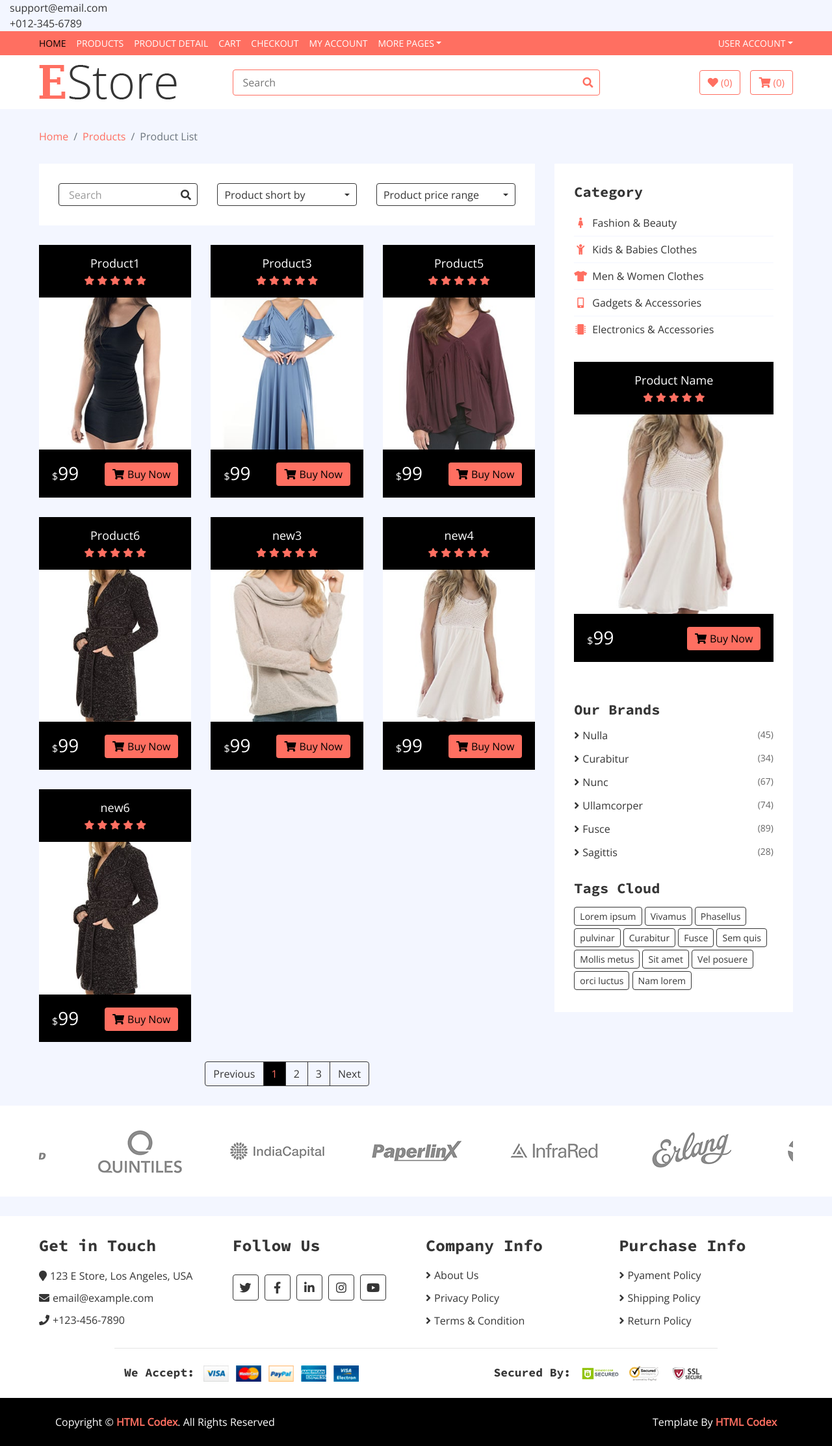
After one commit to rudysameer/Ecommerce, a Django app: a page that uses templates/brand.html in a window 1280 px wide. The commit adds this page. Shown: the whole page at 65% size. Run offline with Django 4.2, Linux system fonts and the light colour scheme; data comes from the database, SQL or seed files in the repository; both versions use the stored data as it was after the commit; some libraries are stand-ins or nearby versions.

Commit message:
new commit

```diff
--- a/home/models.py
+++ b/home/models.py
@@ -61,7 +61,7 @@ LABELS = (('default','default'),('hot','hot'),('new','New'),('sale','sale'))
 class Product(models.Model):
     name = models.CharField(max_length=300)
     price = models.IntegerField()
-    discounted_price = models.IntegerField(blank=True)
+    discounted_price = models.IntegerField(default=0)
     image = models.ImageField(upload_to='media')
     description = models.TextField(blank=True)
     specification = models.TextField(blank=True)
--- a/home/urls.py
+++ b/home/urls.py
@@ -4,5 +4,7 @@ from .views import *
 
 urlpatterns = [
     path("",HomeView.as_view(), name = 'home'),
-
+    path("category/<slug>",CategoryView.as_view(), name = 'category'),
+    path("brand/<slug>",BrandView.as_view(), name = 'brand'),
+    path("detail/<slug>",BrandView.as_view(), name = 'brand'),
 ]
--- a/home/views.py
+++ b/home/views.py
@@ -17,3 +17,21 @@ class HomeView(BaseView):
         self.views['news'] = Product.objects.filter(labels='new')
         self.views['sales'] = Product.objects.filter(labels='sale')
         return render(request,'index.html',self.views)
+
+class CategoryView(BaseView):
+    def get(self,request,slug):
+        self.views
+        cat_id = Category.objects.get(slug = slug).id
+        self.views['cat_products'] = Product.objects.filter(category_id = cat_id)
+        return render(request,'Caategory.html',self.views)
+
+class BrandView(BaseView):
+    def get(self,request,slug):
+        self.views
+        br_id = Brand.objects.get(slug = slug).id
+        self.views['brand_products'] = Product.objects.filter(brand_id = br_id)
+        return render(request,'brand.html',self.views)
+
+class DetailView(BaseView):
+    def get(self,request,slug):
+        self.views
--- /dev/null
+++ b/templates/brand.html
@@ -0,0 +1,275 @@
+{% extends 'base.html' %}
+{% load static %}
+{% block content %}
+
+        <!-- Breadcrumb Start -->
+        <div class="breadcrumb-wrap">
+            <div class="container-fluid">
+                <ul class="breadcrumb">
+                    <li class="breadcrumb-item"><a href="#">Home</a></li>
+                    <li class="breadcrumb-item"><a href="#">Products</a></li>
+                    <li class="breadcrumb-item active">Product List</li>
+                </ul>
+            </div>
+        </div>
+        <!-- Breadcrumb End -->
+
+        <!-- Product List Start -->
+        <div class="product-view">
+            <div class="container-fluid">
+                <div class="row">
+                    <div class="col-lg-8">
+                        <div class="row">
+                            <div class="col-md-12">
+                                <div class="product-view-top">
+                                    <div class="row">
+                                        <div class="col-md-4">
+                                            <div class="product-search">
+                                                <input type="email" value="Search">
+                                                <button><i class="fa fa-search"></i></button>
+                                            </div>
+                                        </div>
+                                        <div class="col-md-4">
+                                            <div class="product-short">
+                                                <div class="dropdown">
+                                                    <div class="dropdown-toggle" data-toggle="dropdown">Product short by</div>
+                                                    <div class="dropdown-menu dropdown-menu-right">
+                                                        <a href="#" class="dropdown-item">Newest</a>
+                                                        <a href="#" class="dropdown-item">Popular</a>
+                                                        <a href="#" class="dropdown-item">Most sale</a>
+                                                    </div>
+                                                </div>
+                                            </div>
+                                        </div>
+                                        <div class="col-md-4">
+                                            <div class="product-price-range">
+                                                <div class="dropdown">
+                                                    <div class="dropdown-toggle" data-toggle="dropdown">Product price range</div>
+                                                    <div class="dropdown-menu dropdown-menu-right">
+                                                        <a href="#" class="dropdown-item">$0 to $50</a>
+                                                        <a href="#" class="dropdown-item">$51 to $100</a>
+                                                        <a href="#" class="dropdown-item">$101 to $150</a>
+                                                        <a href="#" class="dropdown-item">$151 to $200</a>
+                                                        <a href="#" class="dropdown-item">$201 to $250</a>
+                                                        <a href="#" class="dropdown-item">$251 to $300</a>
+                                                        <a href="#" class="dropdown-item">$301 to $350</a>
+                                                        <a href="#" class="dropdown-item">$351 to $400</a>
+                                                        <a href="#" class="dropdown-item">$401 to $450</a>
+                                                        <a href="#" class="dropdown-item">$451 to $500</a>
+                                                    </div>
+                                                </div>
+                                            </div>
+                                        </div>
+                                    </div>
+                                </div>
+                            </div>
+                            {% for brand in brand_products %}
+                            <div class="col-md-4">
+                                <div class="product-item">
+                                    <div class="product-title">
+                                        <a href="#">{{brand.name}}</a>
+                                        <div class="ratting">
+                                            <i class="fa fa-star"></i>
+                                            <i class="fa fa-star"></i>
+                                            <i class="fa fa-star"></i>
+                                            <i class="fa fa-star"></i>
+                                            <i class="fa fa-star"></i>
+                                        </div>
+                                    </div>
+                                    <div class="product-image">
+                                        <a href="product-detail.html">
+                                            <img src="{{brand.image.url}}" alt="Product Image">
+                                        </a>
+                                        <div class="product-action">
+                                            <a href="#"><i class="fa fa-cart-plus"></i></a>
+                                            <a href="#"><i class="fa fa-heart"></i></a>
+                                            <a href="#"><i class="fa fa-search"></i></a>
+                                        </div>
+                                    </div>
+                                    <div class="product-price">
+                                        <h3><span>$</span>99</h3>
+                                        <a class="btn" href=""><i class="fa fa-shopping-cart"></i>Buy Now</a>
+                                    </div>
+                                </div>
+                            </div>
+                            {% endfor %}
+
+                        </div>
+
+                        <!-- Pagination Start -->
+                        <div class="col-md-12">
+                            <nav aria-label="Page navigation example">
+                                <ul class="pagination justify-content-center">
+                                    <li class="page-item disabled">
+                                        <a class="page-link" href="#" tabindex="-1">Previous</a>
+                                    </li>
+                                    <li class="page-item active"><a class="page-link" href="#">1</a></li>
+                                    <li class="page-item"><a class="page-link" href="#">2</a></li>
+                                    <li class="page-item"><a class="page-link" href="#">3</a></li>
+                                    <li class="page-item">
+                                        <a class="page-link" href="#">Next</a>
+                                    </li>
+                                </ul>
+                            </nav>
+                        </div>
+                        <!-- Pagination Start -->
+                    </div>
+
+                    <!-- Side Bar Start -->
+                    <div class="col-lg-4 sidebar">
+                        <div class="sidebar-widget category">
+                            <h2 class="title">Category</h2>
+                            <nav class="navbar bg-light">
+                                <ul class="navbar-nav">
+                                    <li class="nav-item">
+                                        <a class="nav-link" href="#"><i class="fa fa-female"></i>Fashion & Beauty</a>
+                                    </li>
+                                    <li class="nav-item">
+                                        <a class="nav-link" href="#"><i class="fa fa-child"></i>Kids & Babies Clothes</a>
+                                    </li>
+                                    <li class="nav-item">
+                                        <a class="nav-link" href="#"><i class="fa fa-tshirt"></i>Men & Women Clothes</a>
+                                    </li>
+                                    <li class="nav-item">
+                                        <a class="nav-link" href="#"><i class="fa fa-mobile-alt"></i>Gadgets & Accessories</a>
+                                    </li>
+                                    <li class="nav-item">
+                                        <a class="nav-link" href="#"><i class="fa fa-microchip"></i>Electronics & Accessories</a>
+                                    </li>
+                                </ul>
+                            </nav>
+                        </div>
+
+                        <div class="sidebar-widget widget-slider">
+                            <div class="sidebar-slider normal-slider">
+                                <div class="product-item">
+                                    <div class="product-title">
+                                        <a href="#">Product Name</a>
+                                        <div class="ratting">
+                                            <i class="fa fa-star"></i>
+                                            <i class="fa fa-star"></i>
+                                            <i class="fa fa-star"></i>
+                                            <i class="fa fa-star"></i>
+                                            <i class="fa fa-star"></i>
+                                        </div>
+                                    </div>
+                                    <div class="product-image">
+                                        <a href="product-detail.html">
+                                            <img src="img/product-10.jpg" alt="Product Image">
+                                        </a>
+                                        <div class="product-action">
+                                            <a href="#"><i class="fa fa-cart-plus"></i></a>
+                                            <a href="#"><i class="fa fa-heart"></i></a>
+                                            <a href="#"><i class="fa fa-search"></i></a>
+                                        </div>
+                                    </div>
+                                    <div class="product-price">
+                                        <h3><span>$</span>99</h3>
+                                        <a class="btn" href=""><i class="fa fa-shopping-cart"></i>Buy Now</a>
+                                    </div>
+                                </div>
+                                <div class="product-item">
+                                    <div class="product-title">
+                                        <a href="#">Product Name</a>
+                                        <div class="ratting">
+                                            <i class="fa fa-star"></i>
+                                            <i class="fa fa-star"></i>
+                                            <i class="fa fa-star"></i>
+                                            <i class="fa fa-star"></i>
+                                            <i class="fa fa-star"></i>
+                                        </div>
+                                    </div>
+                                    <div class="product-image">
+                                        <a href="product-detail.html">
+                                            <img src="img/product-9.jpg" alt="Product Image">
+                                        </a>
+                                        <div class="product-action">
+                                            <a href="#"><i class="fa fa-cart-plus"></i></a>
+                                            <a href="#"><i class="fa fa-heart"></i></a>
+                                            <a href="#"><i class="fa fa-search"></i></a>
+                                        </div>
+                                    </div>
+                                    <div class="product-price">
+                                        <h3><span>$</span>99</h3>
+                                        <a class="btn" href=""><i class="fa fa-shopping-cart"></i>Buy Now</a>
+                                    </div>
+                                </div>
+                                <div class="product-item">
+                                    <div class="product-title">
+                                        <a href="#">Product Name</a>
+                                        <div class="ratting">
+                                            <i class="fa fa-star"></i>
+                                            <i class="fa fa-star"></i>
+                                            <i class="fa fa-star"></i>
+                                            <i class="fa fa-star"></i>
+                                            <i class="fa fa-star"></i>
+                                        </div>
+                                    </div>
+                                    <div class="product-image">
+                                        <a href="product-detail.html">
+                                            <img src="img/product-8.jpg" alt="Product Image">
+                                        </a>
+                                        <div class="product-action">
+                                            <a href="#"><i class="fa fa-cart-plus"></i></a>
+                                            <a href="#"><i class="fa fa-heart"></i></a>
+                                            <a href="#"><i class="fa fa-search"></i></a>
+                                        </div>
+                                    </div>
+                                    <div class="product-price">
+                                        <h3><span>$</span>99</h3>
+                                        <a class="btn" href=""><i class="fa fa-shopping-cart"></i>Buy Now</a>
+                                    </div>
+                                </div>
+                            </div>
+                        </div>
+
+                        <div class="sidebar-widget brands">
+                            <h2 class="title">Our Brands</h2>
+                            <ul>
+                                <li><a href="#">Nulla </a><span>(45)</span></li>
+                                <li><a href="#">Curabitur </a><span>(34)</span></li>
+                                <li><a href="#">Nunc </a><span>(67)</span></li>
+                                <li><a href="#">Ullamcorper</a><span>(74)</span></li>
+                                <li><a href="#">Fusce </a><span>(89)</span></li>
+                                <li><a href="#">Sagittis</a><span>(28)</span></li>
+                            </ul>
+                        </div>
+
+                        <div class="sidebar-widget tag">
+                            <h2 class="title">Tags Cloud</h2>
+                            <a href="#">Lorem ipsum</a>
+                            <a href="#">Vivamus</a>
+                            <a href="#">Phasellus</a>
+                            <a href="#">pulvinar</a>
+                            <a href="#">Curabitur</a>
+                            <a href="#">Fusce</a>
+                            <a href="#">Sem quis</a>
+                            <a href="#">Mollis metus</a>
+                            <a href="#">Sit amet</a>
+                            <a href="#">Vel posuere</a>
+                            <a href="#">orci luctus</a>
+                            <a href="#">Nam lorem</a>
+                        </div>
+                    </div>
+                    <!-- Side Bar End -->
+                </div>
+            </div>
+        </div>
+        <!-- Product List End -->
+
+        <!-- Brand Start -->
+        <div class="brand">
+            <div class="container-fluid">
+                <div class="brand-slider">
+                    <div class="brand-item"><img src="img/brand-1.png" alt=""></div>
+                    <div class="brand-item"><img src="img/brand-2.png" alt=""></div>
+                    <div class="brand-item"><img src="img/brand-3.png" alt=""></div>
+                    <div class="brand-item"><img src="img/brand-4.png" alt=""></div>
+                    <div class="brand-item"><img src="img/brand-5.png" alt=""></div>
+                    <div class="brand-item"><img src="img/brand-6.png" alt=""></div>
+                </div>
+            </div>
+        </div>
+        <!-- Brand End -->
+
+{% endblock %}
```
Also changed, not shown: templates/Caategory.html (added, +274 -0 lines), templates/index.html (+12 -14 lines), db.sqlite3, home/migrations/0006_alter_product_discounted_price.py (added), media/media/category-6.jpg (added), media/media/category-7.jpg (added), media/media/category-8.jpg (added), media/media/product-7_ZcXKjgM.jpg (added).
